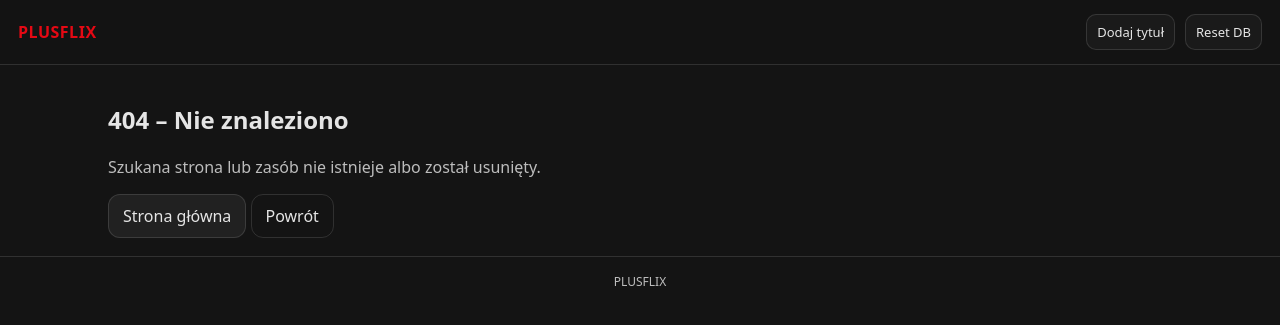
After one commit to miikomiikomii/Aplikacje_Internetowe_Projekt_Grupowy, a PHP site: template Plusflix/app/views/errors/404.php in a window 1280 px wide. The commit adds this page. Shown: the top 325 px of the page. Run offline with PHP 8.4, Linux system fonts and the light colour scheme; the template is opened without the code that fills it, so the values that code supplies are empty.

Commit message:
Error handling
Dodano obsługę błędów 400, 404 i 405
- 400 - błędne żądanie
- 404 - nie znaleziono
- 405 - niedozwolone działanie

```diff
--- /dev/null
+++ b/Plusflix/app/views/errors/404.php
@@ -0,0 +1,10 @@
+<div class="cardLike">
+    <h2>404 – Nie znaleziono</h2>
+
+    <p class="muted">Szukana strona lub zasób nie istnieje albo został usunięty.</p>
+
+    <div class="btnRow" style="margin-top:16px">
+        <a class="btn" href="<?= url('titles','index') ?>">Strona główna</a>
+        <a class="btn ghost" href="javascript:history.back()">Powrót</a>
+    </div>
+</div>
--- a/Plusflix/index.php
+++ b/Plusflix/index.php
@@ -26,7 +26,9 @@ $actionMethod = $a . 'Action'; // np. indexAction
 
 if (!class_exists($controllerClass) || !method_exists($controllerClass, $actionMethod)) {
     http_response_code(404);
-    echo "404 Not Found";
+    require 'app/views/layout/header.php';
+    require 'app/views/errors/404.php';
+    require 'app/views/layout/footer.php';
     exit;
 }
 
```
Also changed, not shown: Plusflix/app/views/errors/400.php (added, +9 -0 lines), Plusflix/app/views/errors/405.php (added, +8 -0 lines).
